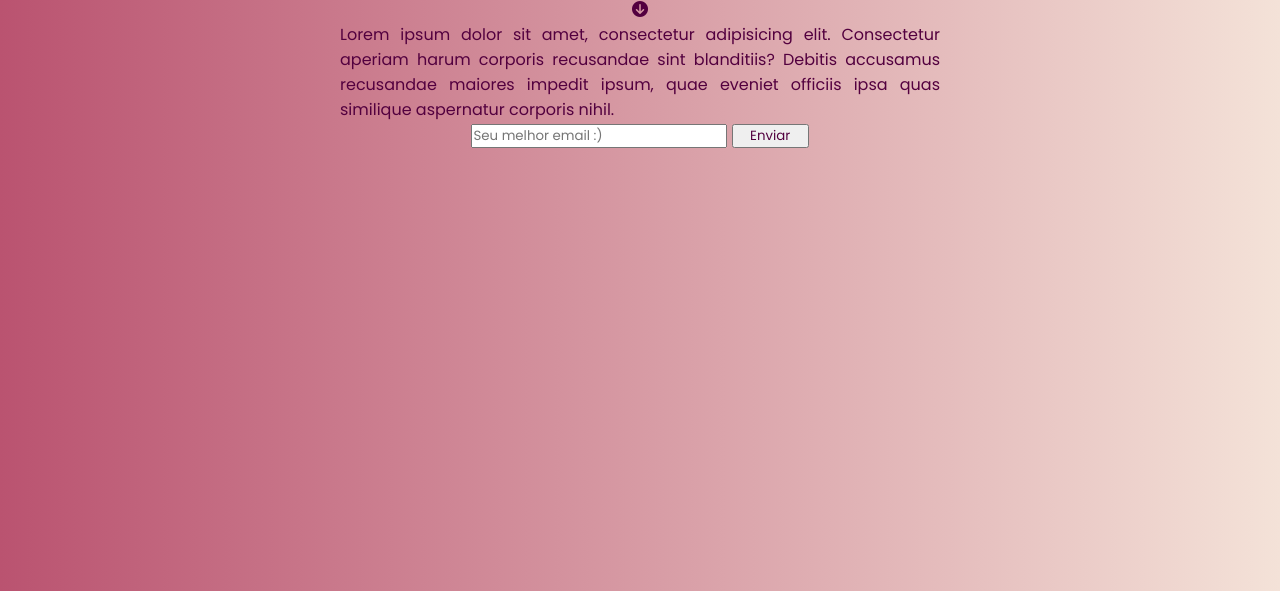
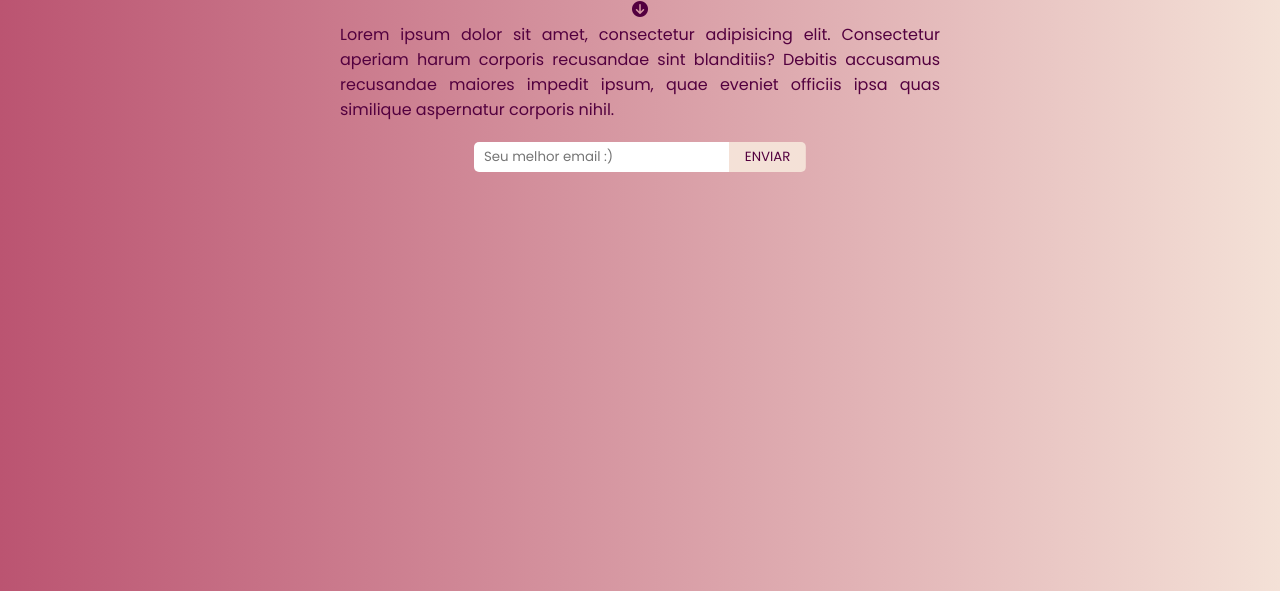
Before and after one commit to LaissaSaraiva/CSS-Hiring-Coders, a plain HTML site: page index.html in a window 1280 px wide. Shown: the part 209-800 px from the top of the page. Drawn offline with Linux system fonts and the light colour scheme.

Commit message:
Pequenas alterações
Ajustes na estilização da página.

```diff
--- a/style.css
+++ b/style.css
@@ -22,7 +22,7 @@ a {
 }
 
 body {
-    background:linear-gradient(90deg,#BA5370,#F4E2D8);
+    background:linear-gradient(90deg,rgb(187, 84, 113),rgb(244, 225, 215));
     text-align: center;
 }
 
@@ -33,6 +33,16 @@ body {
 #menu__nav li {
     display: inline-block;
     margin: 0 10px;
+
+}
+
+#menu__nav ul li a{
+    transition: 300ms;
+}
+
+#menu__nav ul li a:hover {
+    text-decoration: underline;
+    text-shadow: 0px 1px 0px rgb(212, 174, 185);
 }
 
 #container {
@@ -57,13 +67,37 @@ body {
 
 #form {
     width: 40%;
-    margin: 0 auto;
+    margin: 20px auto;
+
 }
 
 #form input {
     width: 50%;
+    padding: 5px 10px;
+    border: none;
+    border-radius: 5px 0 0 5px;;
+
 }
 
 #form button {
     width: 15%;
+    cursor:pointer;
+    border:none;
+    border-radius: 0 5px 5px 0;
+    background: linear-gradient(to right,rgb(187, 84, 113) 50%,rgb(244, 225, 215) 50%);
+    background-size: 200% 100%;
+    background-position: right bottom;
+    padding: 5px 10px;
+    text-transform: uppercase;
+    transition: all 500ms ease-out;
+
+    margin-left: -5px;
 }
+
+#form button:hover{
+    background-position: left bottom;
+    background-color: rgba(250, 235, 215,0.5);
+    color:antiquewhite;
+    box-shadow: 1px 1px 1px 1px rgb(83, 0, 63);
+
+}
```
